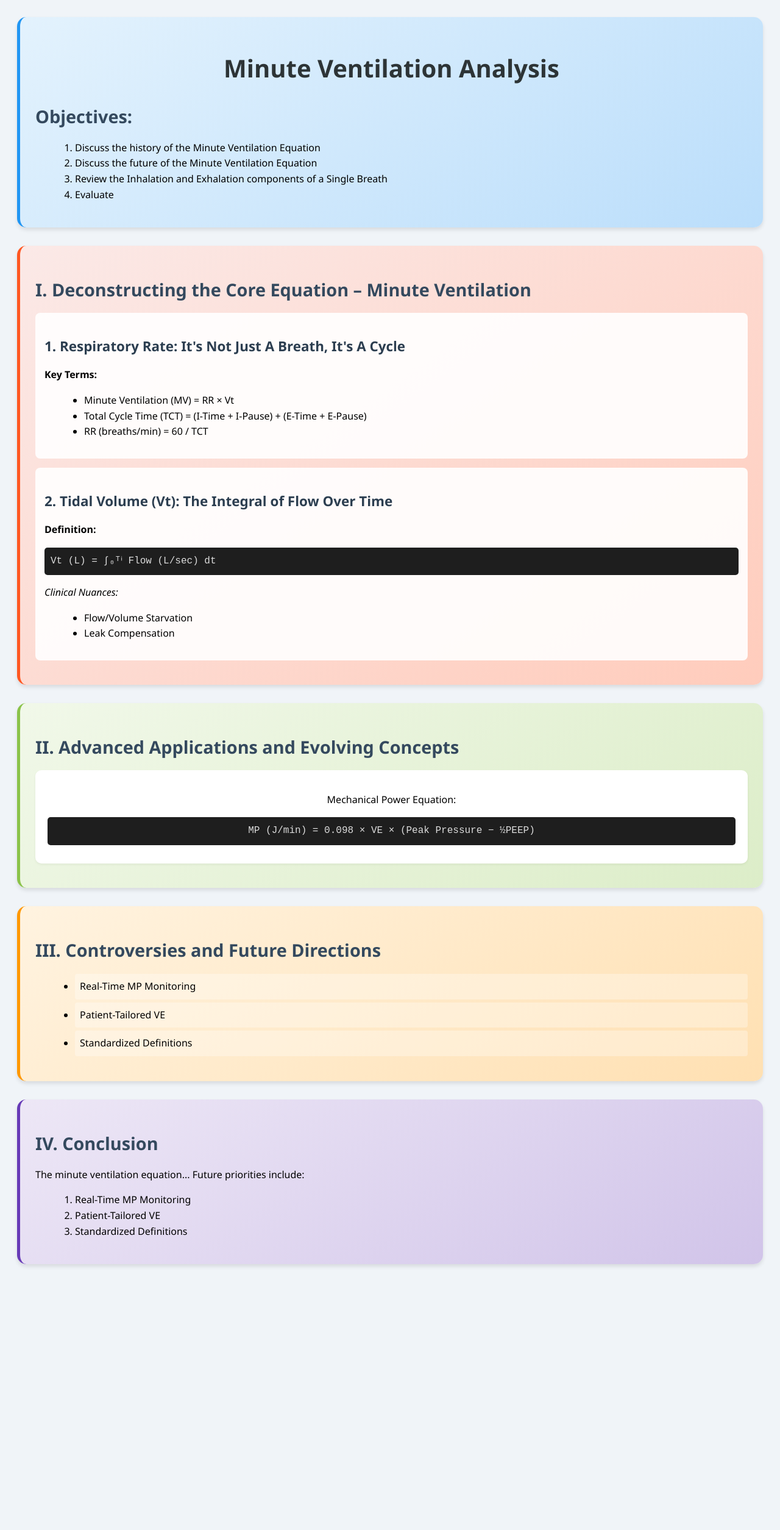
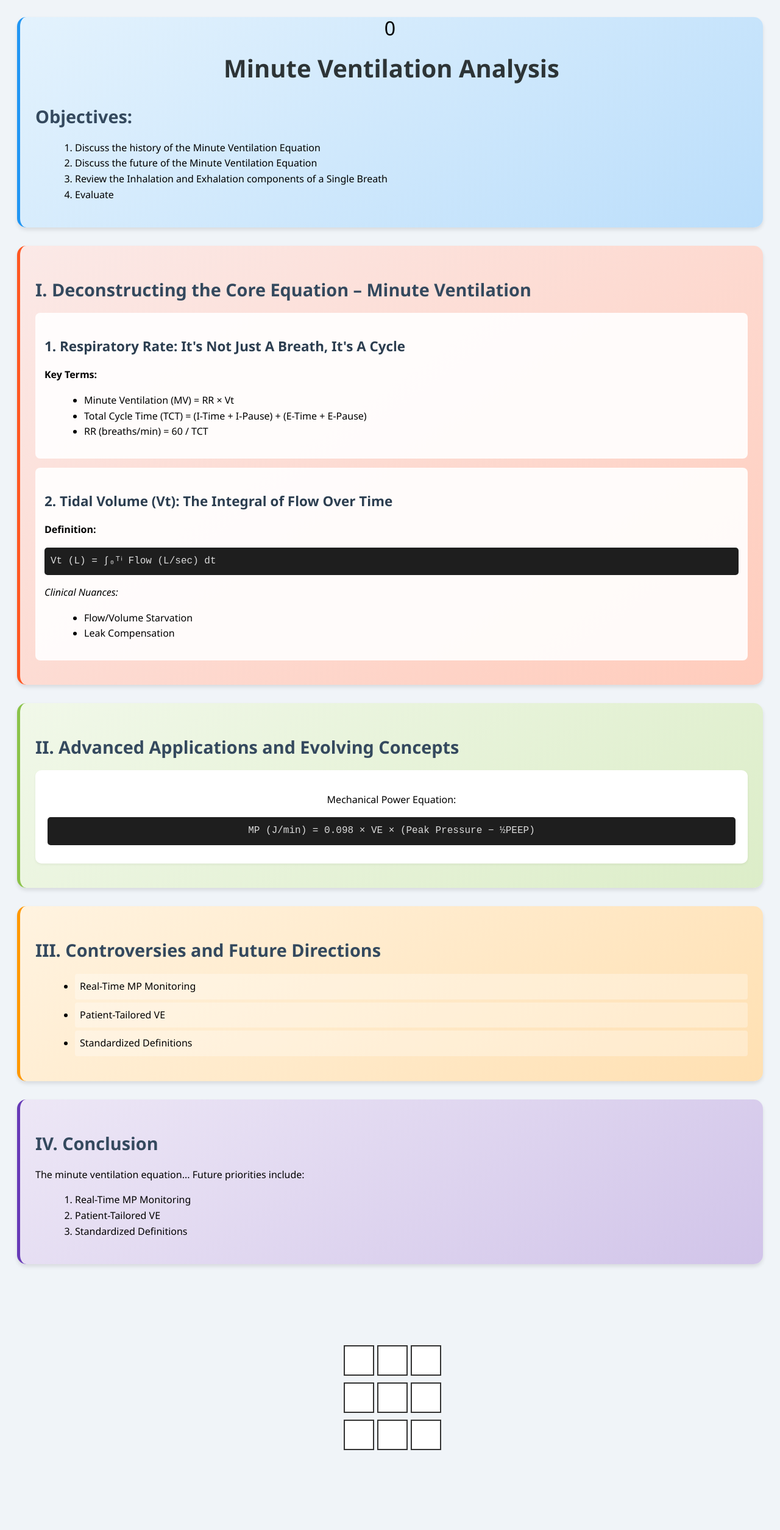
Before and after one commit to ZBZFirst/info, a Jekyll site: the page funny.html, which Jekyll copies as it is, in a window 1280 px wide. Shown: the whole page at 61% size. Built offline with Jekyll 4.4.1, drawn with Linux system fonts in a browser that asks for light colours; before the commit the page ends 2101 px from its top, so only the background shows below that.

Commit message:
Update funny.html

```diff
--- a/funny.html
+++ b/funny.html
@@ -69,5 +69,20 @@
             <li>Standardized Definitions</li>
         </ol>
     </div>
+
+    <div id="counter">
+    <div class="turing-machine">
+        <input type="checkbox" class="cell" id="cell-1">
+        <input type="checkbox" class="cell" id="cell-2">
+        <input type="checkbox" class="cell" id="cell-3">
+        <input type="checkbox" class="cell" id="cell-4">
+        <input type="checkbox" class="cell" id="cell-5">
+        <input type="checkbox" class="cell" id="cell-6">
+        <input type="checkbox" class="cell" id="cell-7">
+        <input type="checkbox" class="cell" id="cell-8">
+        <input type="checkbox" class="cell" id="cell-9">
+    </div>
+</div>
+
 </body>
 </html>
```
